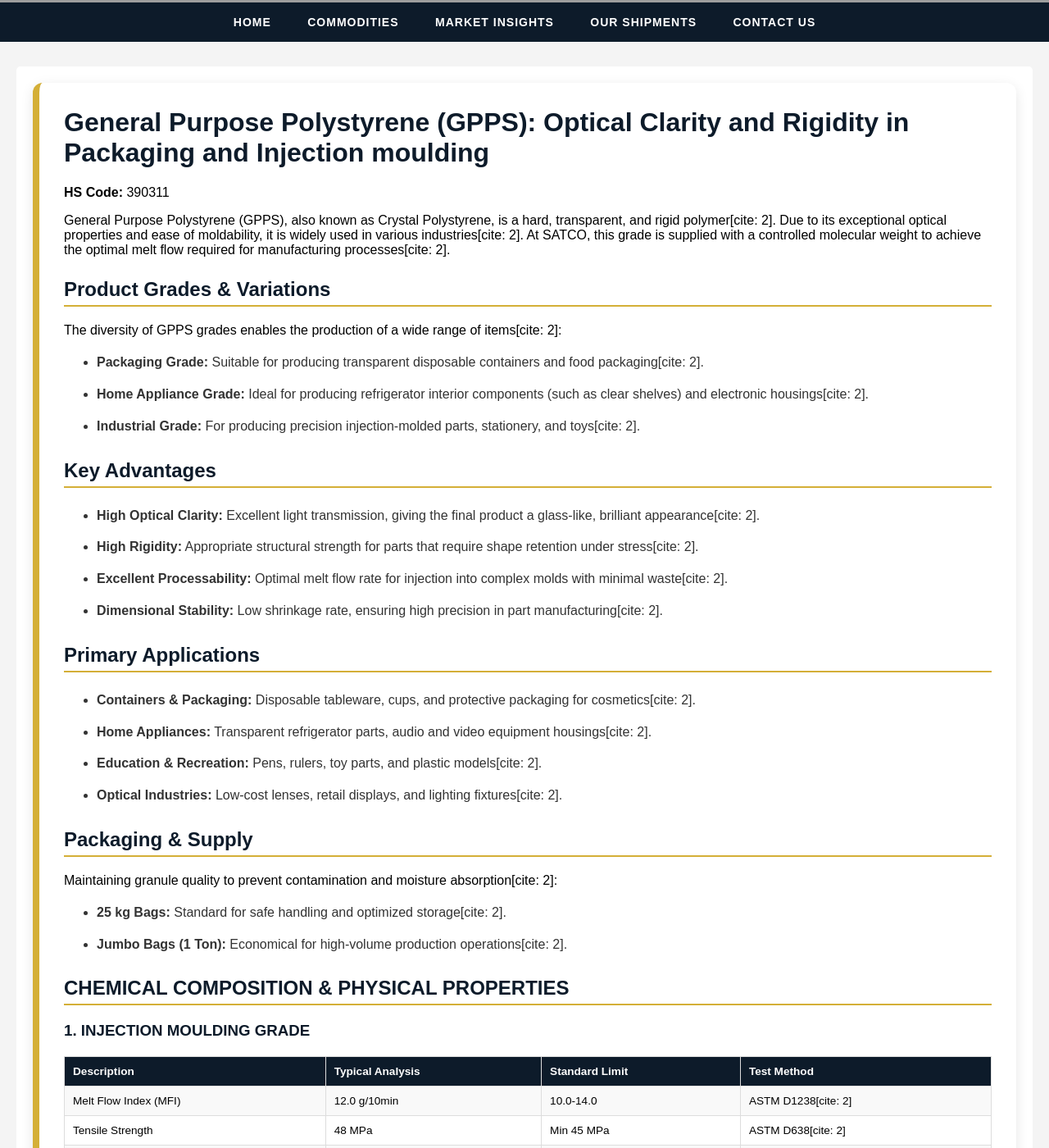
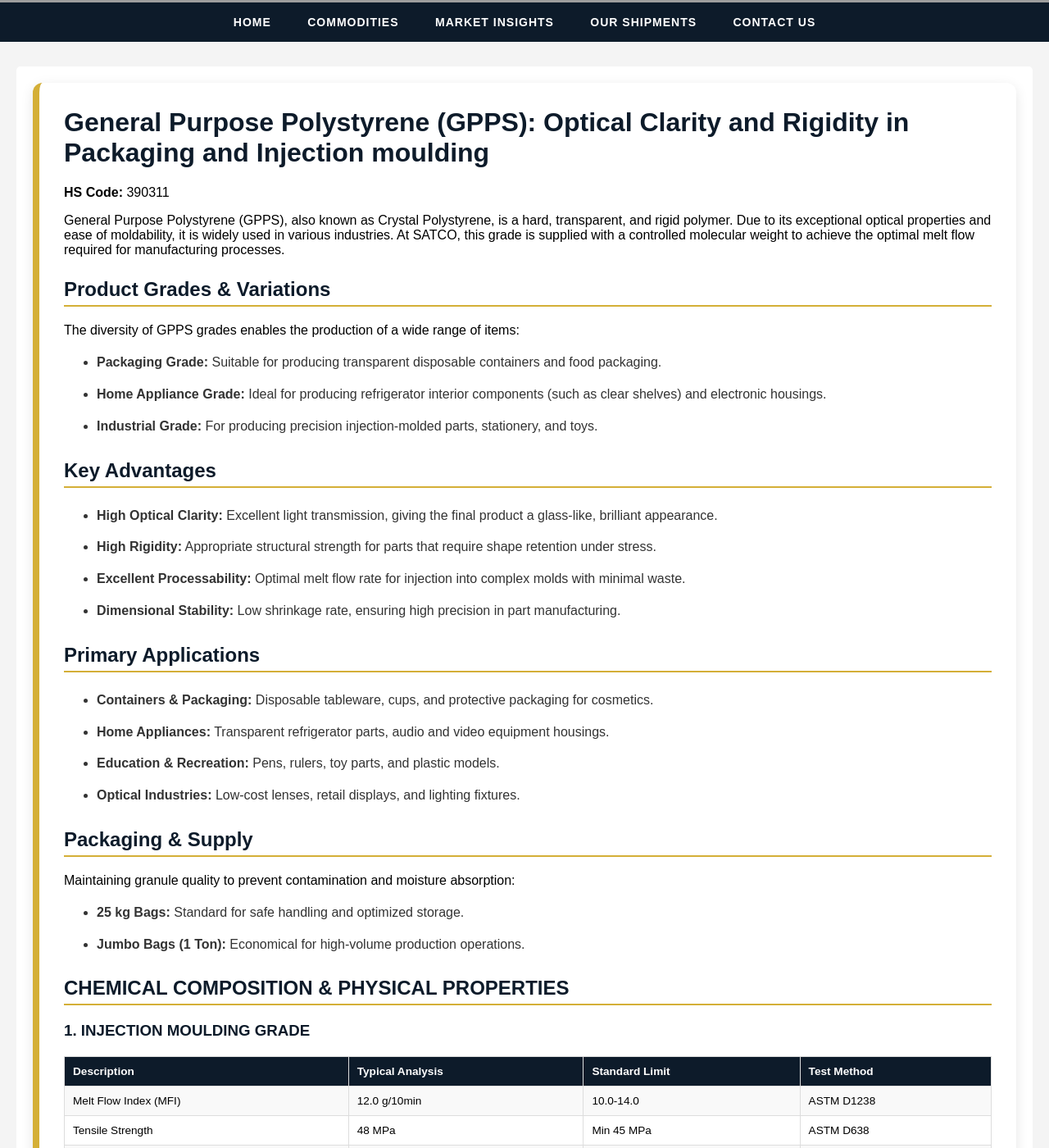
Before and after one commit to satco-petrochemical/satco-petrochemical.github.io, a Jekyll site: the page built from products/general-purpose-polystyrene/index.html, in a window 1280 px wide and 1400 px high, scrolled down 347 px. Shown: the whole window at 82% size. Built offline with Jekyll 4.4.1, drawn with Linux system fonts in a browser that asks for light colours; some of the changed text lies outside the part shown; grey boxes are pictures that could not be loaded.

Commit message:
Update index.html

```diff
--- a/products/general-purpose-polystyrene/index.html
+++ b/products/general-purpose-polystyrene/index.html
@@ -27,37 +27,37 @@ title: General Purpose Polystyrene (GPPS) | SATCO Petrochemical
 <div class="content-card">
   <h1>General Purpose Polystyrene (GPPS): Optical Clarity and Rigidity in Packaging and Injection moulding</h1>
   <p><b>HS Code:</b> 390311</p>
-  <p>General Purpose Polystyrene (GPPS), also known as Crystal Polystyrene, is a hard, transparent, and rigid polymer[cite: 2]. Due to its exceptional optical properties and ease of moldability, it is widely used in various industries[cite: 2]. At SATCO, this grade is supplied with a controlled molecular weight to achieve the optimal melt flow required for manufacturing processes[cite: 2].</p>
+  <p>General Purpose Polystyrene (GPPS), also known as Crystal Polystyrene, is a hard, transparent, and rigid polymer. Due to its exceptional optical properties and ease of moldability, it is widely used in various industries. At SATCO, this grade is supplied with a controlled molecular weight to achieve the optimal melt flow required for manufacturing processes.</p>
 
   <h2>Product Grades & Variations</h2>
-  <p>The diversity of GPPS grades enables the production of a wide range of items[cite: 2]:</p>
+  <p>The diversity of GPPS grades enables the production of a wide range of items:</p>
   <ul>
-    <li><b>Packaging Grade:</b> Suitable for producing transparent disposable containers and food packaging[cite: 2].</li>
-    <li><b>Home Appliance Grade:</b> Ideal for producing refrigerator interior components (such as clear shelves) and electronic housings[cite: 2].</li>
-    <li><b>Industrial Grade:</b> For producing precision injection-molded parts, stationery, and toys[cite: 2].</li>
+    <li><b>Packaging Grade:</b> Suitable for producing transparent disposable containers and food packaging.</li>
+    <li><b>Home Appliance Grade:</b> Ideal for producing refrigerator interior components (such as clear shelves) and electronic housings.</li>
+    <li><b>Industrial Grade:</b> For producing precision injection-molded parts, stationery, and toys.</li>
   </ul>
 
   <h2>Key Advantages</h2>
   <ul>
-    <li><b>High Optical Clarity:</b> Excellent light transmission, giving the final product a glass-like, brilliant appearance[cite: 2].</li>
-    <li><b>High Rigidity:</b> Appropriate structural strength for parts that require shape retention under stress[cite: 2].</li>
-    <li><b>Excellent Processability:</b> Optimal melt flow rate for injection into complex molds with minimal waste[cite: 2].</li>
-    <li><b>Dimensional Stability:</b> Low shrinkage rate, ensuring high precision in part manufacturing[cite: 2].</li>
+    <li><b>High Optical Clarity:</b> Excellent light transmission, giving the final product a glass-like, brilliant appearance.</li>
+    <li><b>High Rigidity:</b> Appropriate structural strength for parts that require shape retention under stress.</li>
+    <li><b>Excellent Processability:</b> Optimal melt flow rate for injection into complex molds with minimal waste.</li>
+    <li><b>Dimensional Stability:</b> Low shrinkage rate, ensuring high precision in part manufacturing.</li>
   </ul>
 
   <h2>Primary Applications</h2>
   <ul>
-    <li><b>Containers & Packaging:</b> Disposable tableware, cups, and protective packaging for cosmetics[cite: 2].</li>
-    <li><b>Home Appliances:</b> Transparent refrigerator parts, audio and video equipment housings[cite: 2].</li>
-    <li><b>Education & Recreation:</b> Pens, rulers, toy parts, and plastic models[cite: 2].</li>
-    <li><b>Optical Industries:</b> Low-cost lenses, retail displays, and lighting fixtures[cite: 2].</li>
+    <li><b>Containers & Packaging:</b> Disposable tableware, cups, and protective packaging for cosmetics.</li>
+    <li><b>Home Appliances:</b> Transparent refrigerator parts, audio and video equipment housings.</li>
+    <li><b>Education & Recreation:</b> Pens, rulers, toy parts, and plastic models.</li>
+    <li><b>Optical Industries:</b> Low-cost lenses, retail displays, and lighting fixtures.</li>
   </ul>
 
   <h2>Packaging & Supply</h2>
-  <p>Maintaining granule quality to prevent contamination and moisture absorption[cite: 2]:</p>
+  <p>Maintaining granule quality to prevent contamination and moisture absorption:</p>
   <ul>
-    <li><b>25 kg Bags:</b> Standard for safe handling and optimized storage[cite: 2].</li>
-    <li><b>Jumbo Bags (1 Ton):</b> Economical for high-volume production operations[cite: 2].</li>
+    <li><b>25 kg Bags:</b> Standard for safe handling and optimized storage.</li>
+    <li><b>Jumbo Bags (1 Ton):</b> Economical for high-volume production operations.</li>
   </ul>
 
   <h2>CHEMICAL COMPOSITION & PHYSICAL PROPERTIES</h2>
@@ -65,21 +65,21 @@ title: General Purpose Polystyrene (GPPS) | SATCO Petrochemical
   <h3>1. INJECTION MOULDING GRADE</h3>
   <table>
     <tr><th>Description</th><th>Typical Analysis</th><th>Standard Limit</th><th>Test Method</th></tr>
-    <tr><td>Melt Flow Index (MFI)</td><td>12.0 g/10min</td><td>10.0-14.0</td><td>ASTM D1238[cite: 2]</td></tr>
-    <tr><td>Tensile Strength</td><td>48 MPa</td><td>Min 45 MPa</td><td>ASTM D638[cite: 2]</td></tr>
-    <tr><td>Density</td><td>1.05 g/cm³</td><td>1.04-1.06</td><td>ASTM D792[cite: 2]</td></tr>
-    <tr><td>Vicat Softening Temp</td><td>96°C</td><td>Min 93°C</td><td>ASTM D1525[cite: 2]</td></tr>
+    <tr><td>Melt Flow Index (MFI)</td><td>12.0 g/10min</td><td>10.0-14.0</td><td>ASTM D1238</td></tr>
+    <tr><td>Tensile Strength</td><td>48 MPa</td><td>Min 45 MPa</td><td>ASTM D638</td></tr>
+    <tr><td>Density</td><td>1.05 g/cm³</td><td>1.04-1.06</td><td>ASTM D792</td></tr>
+    <tr><td>Vicat Softening Temp</td><td>96°C</td><td>Min 93°C</td><td>ASTM D1525</td></tr>
   </table>
 
   <h3>2. EXTRUSION GRADE</h3>
   <table>
     <tr><th>Description</th><th>Typical Analysis</th><th>Standard Limit</th><th>Test Method</th></tr>
-    <tr><td>Melt Flow Index (MFI)</td><td>3.0 g/10min</td><td>2.5-3.5</td><td>ASTM D1238[cite: 2]</td></tr>
-    <tr><td>Elongation at Break</td><td>2%</td><td>Min 1.5%</td><td>ASTM D638[cite: 2]</td></tr>
-    <tr><td>Haze (Optical Clarity)</td><td>&lt;2%</td><td>Max 3%</td><td>ASTM D1003[cite: 2]</td></tr>
-    <tr><td>Heat Resistance</td><td>85°C</td><td>Min 80°C</td><td>ASTM D648[cite: 2]</td></tr>
+    <tr><td>Melt Flow Index (MFI)</td><td>3.0 g/10min</td><td>2.5-3.5</td><td>ASTM D1238</td></tr>
+    <tr><td>Elongation at Break</td><td>2%</td><td>Min 1.5%</td><td>ASTM D638</td></tr>
+    <tr><td>Haze (Optical Clarity)</td><td>&lt;2%</td><td>Max 3%</td><td>ASTM D1003</td></tr>
+    <tr><td>Heat Resistance</td><td>85°C</td><td>Min 80°C</td><td>ASTM D648</td></tr>
   </table>
 
   <h2>Call to Action</h2>
-  <p>For Technical Data Sheets (TDS) and price inquiries for various GPPS grades tailored to your technical project requirements, please contact the SATCO sales department[cite: 2].</p>
+  <p>For Technical Data Sheets (TDS) and price inquiries for various GPPS grades tailored to your technical project requirements, please contact the SATCO sales department.</p>
 </div>
```
